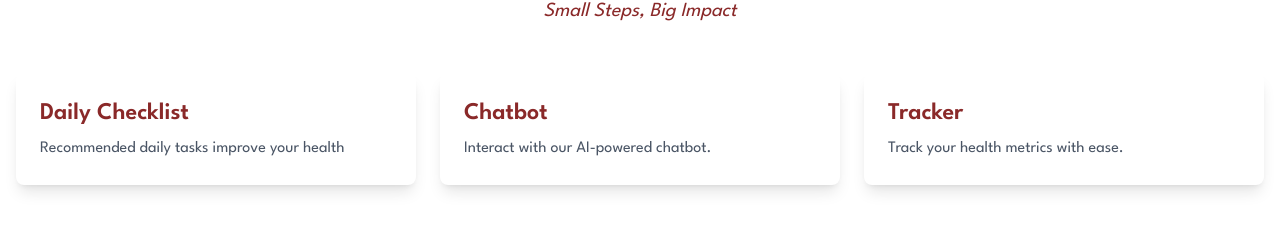
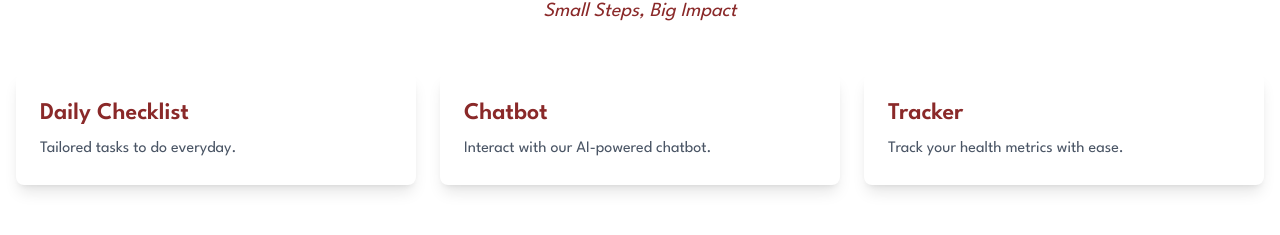
Before and after one commit to brxndd/BeachHacks-2025, a Next.js app in the folder frontend/: page / in a window 1280 px wide. Shown: the part 427-662 px from the top of the page. Built offline with nearby package versions, Linux system fonts and the light colour scheme; no server answers.

Commit message:
fixing home page buttons

```diff
--- a/frontend/app/medication/page.tsx
+++ b/frontend/app/medication/page.tsx
@@ -251,7 +251,7 @@ export default function CalendarPage() {
 
       {/* POPUP: ADD/EDIT */}
       {isPopupOpen && (
-        <div className="fixed inset-0 flex items-center justify-center bg-black bg-opacity-40">
+        <div className="fixed inset-0 flex items-center justify-center bg-white bg-opacity-60">
           <div className="bg-white p-6 rounded shadow-lg max-w-sm w-full">
             <h2 className="text-xl font-semibold mb-2 text-[#CA0808]">
               {popupMode === "add" ? "Add Medicine Time" : "Edit Medicine"}
--- a/frontend/app/page.tsx
+++ b/frontend/app/page.tsx
@@ -3,6 +3,7 @@ import Image from "next/image";
 import NavBar from "../components/NavBar";
 import Footer from "../components/Footer";
 import Questionnaire from "../components/Questionnaire";
+import Link from 'next/link'
 
 export default function Home() {
   return (
@@ -26,18 +27,29 @@ export default function Home() {
           </div>
 
           <div className="grid grid-cols-1 md:grid-cols-2 lg:grid-cols-3 gap-6 mt-8">
+
+            <Link href="/todo">
               <div className="bg-white p-6 rounded-lg shadow-lg hover:scale-105 transition-transform duration-300">
                 <h2 className="text-2xl font-semibold text-[#8a2929]">Daily Checklist</h2>
-              <p className="mt-2 text-gray-600">Recommended daily tasks improve your health</p>
+                <p className="mt-2 text-gray-600">Tailored tasks to do everyday. </p>
               </div>
+            </Link>
+
+            <Link href="/chatbot">
               <div className="bg-white p-6 rounded-lg shadow-lg hover:scale-105 transition-transform duration-300">
                 <h2 className="text-2xl font-semibold text-[#8a2929]">Chatbot</h2>
                 <p className="mt-2 text-gray-600">Interact with our AI-powered chatbot.</p>
               </div>
+             </Link>
+
+
+            <Link href="/medication">
               <div className="bg-white p-6 rounded-lg shadow-lg hover:scale-105 transition-transform duration-300">
                 <h2 className="text-2xl font-semibold text-[#8a2929]">Tracker</h2>
                 <p className="mt-2 text-gray-600">Track your health metrics with ease.</p>
               </div>
+            </Link>
+
            </div>
         </div>
       </main>
```
Lines whose indentation alone changed are shown as unchanged.
